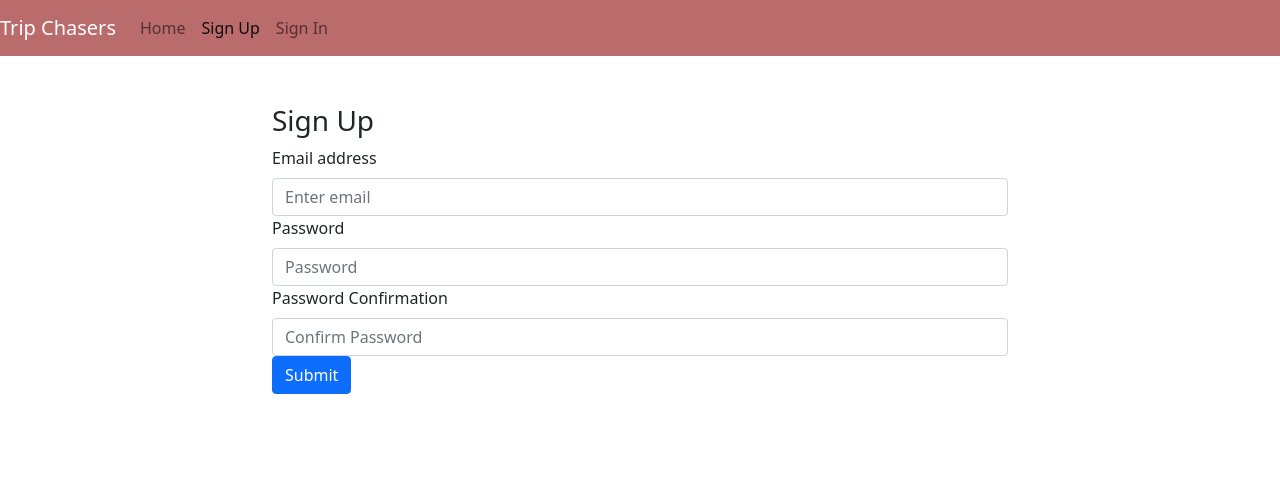
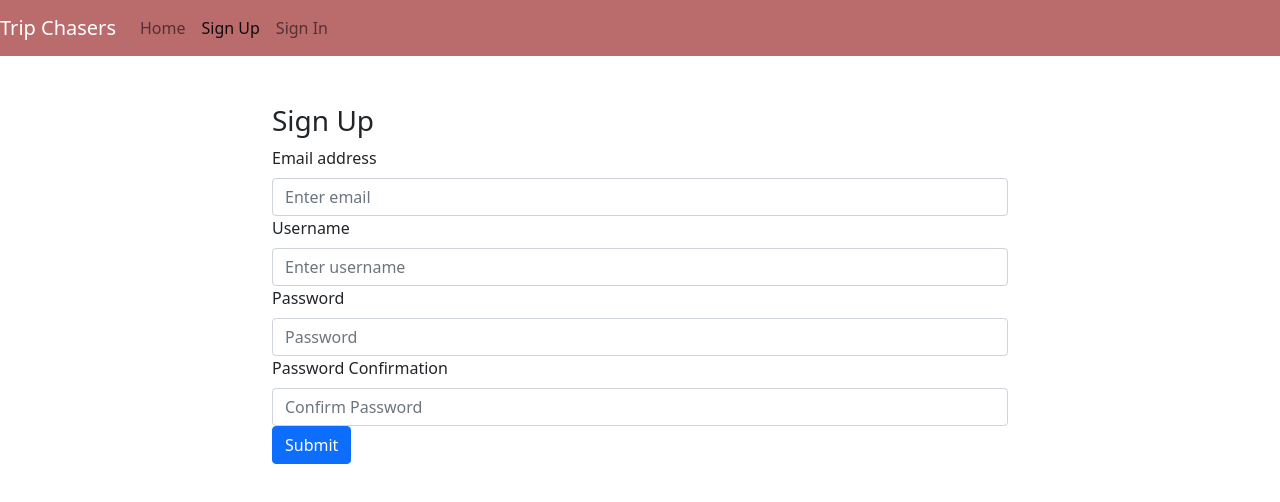
Before and after one commit to stacycsolomon/Trip-Chasers-React, a React (Create React App) app: page /sign-up in a window 1280 px wide. Shown: the top 502 px of the page. Built offline with nearby package versions, Linux system fonts and the light colour scheme.

Commit message:
Added username credentials

```diff
--- a/src/api/auth.js
+++ b/src/api/auth.js
@@ -8,6 +8,7 @@ export const signUp = (credentials) => {
     data: {
       credentials: {
         email: credentials.email,
+        username: credentials.username,
         password: credentials.password,
         password_confirmation: credentials.passwordConfirmation
       }
--- a/src/components/auth/SignUp.js
+++ b/src/components/auth/SignUp.js
@@ -13,6 +13,7 @@ class SignUp extends Component {
 
     this.state = {
       email: '',
+      username: '',
       password: '',
       passwordConfirmation: ''
     }
@@ -50,7 +51,7 @@ onSignUp = (event) => {
 }
 
 render () {
-  const { email, password, passwordConfirmation } = this.state
+  const { email, password, passwordConfirmation, username } = this.state
 
   return (
     <div className='row'>
@@ -65,6 +66,17 @@ render () {
               name='email'
               value={email}
               placeholder='Enter email'
+              onChange={this.handleChange}
+            />
+          </Form.Group>
+          <Form.Group controlId='username'>
+            <Form.Label>Username</Form.Label>
+            <Form.Control
+              required
+              type='text'
+              name='username'
+              value={username}
+              placeholder='Enter username'
               onChange={this.handleChange}
             />
           </Form.Group>
```
